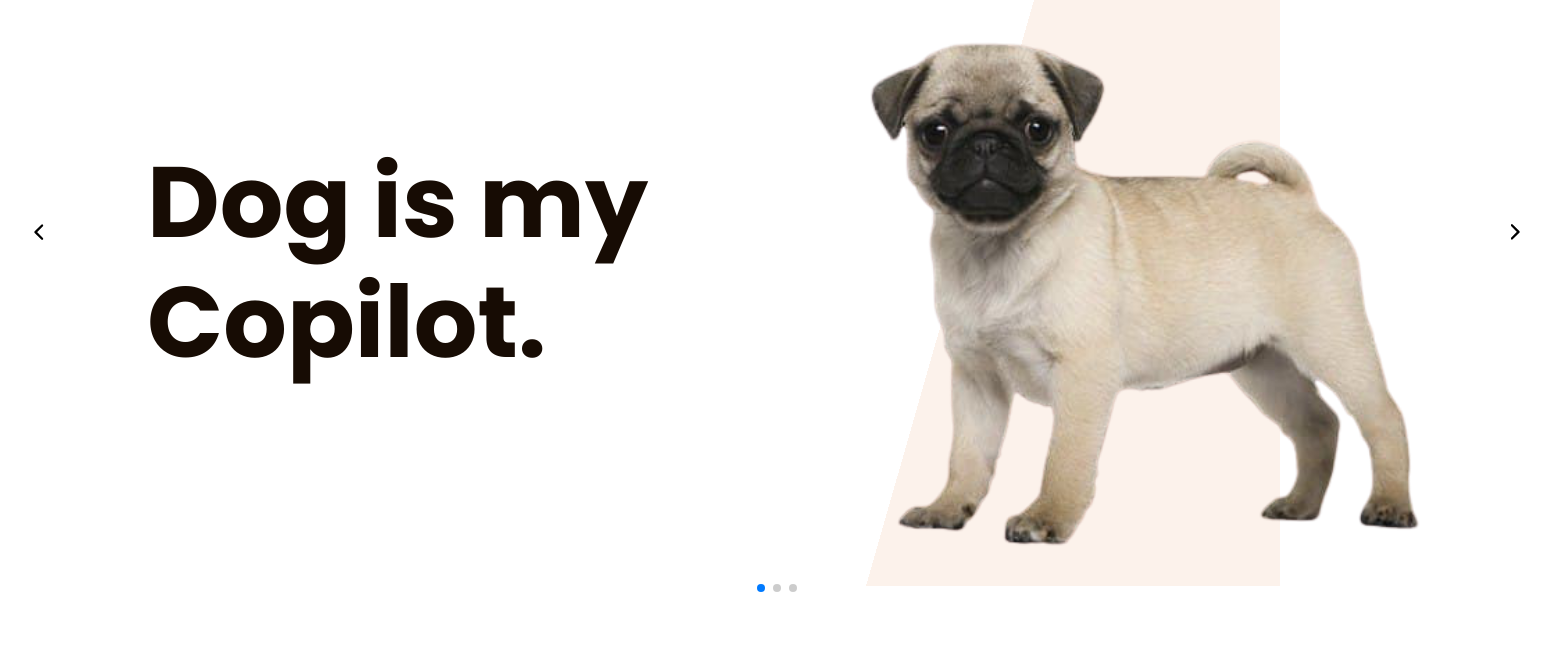
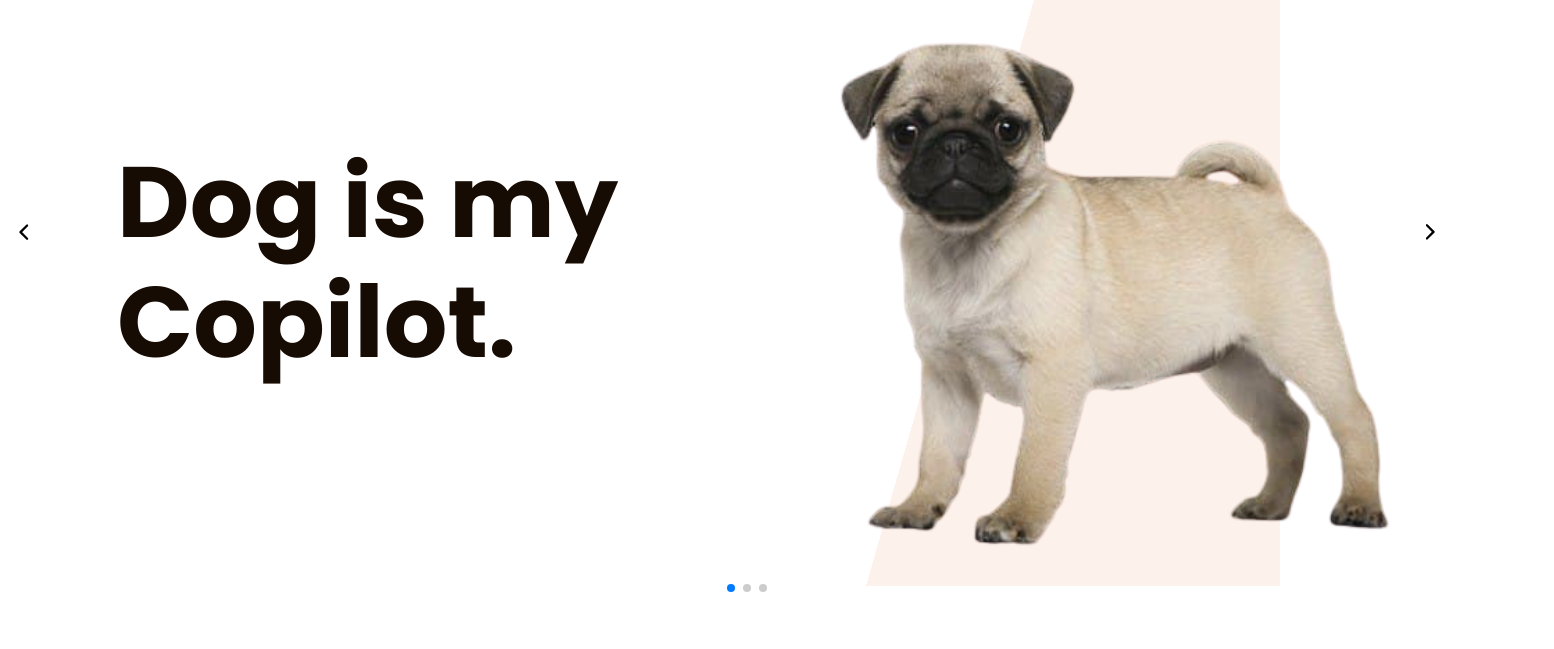
Before and after one commit to Lusenko/Student2, a website: page index.html in a window 1280 px wide. Shown: the part 107-756 px from the top of the page, 1554 px wide, since content can reach past the window. Drawn offline with nearby package versions, Linux system fonts and the light colour scheme; files that its build step writes are made by us from their sources.

Commit message:
corrected arrow for swiper

```diff
--- a/_header.scss
+++ b/_header.scss
@@ -8,14 +8,14 @@
   .button_prev{
     margin-top: 330px;
     img{
-      padding: 0 30px;
+      margin: 0 15px;
       transform: rotate(270deg);
     }
   }
   .button_next{
     margin-top: 330px;
     img{
-      padding: 0 30px;
+      margin: 0 -25px;
       transform: rotate(90deg);
     }
   }
```
